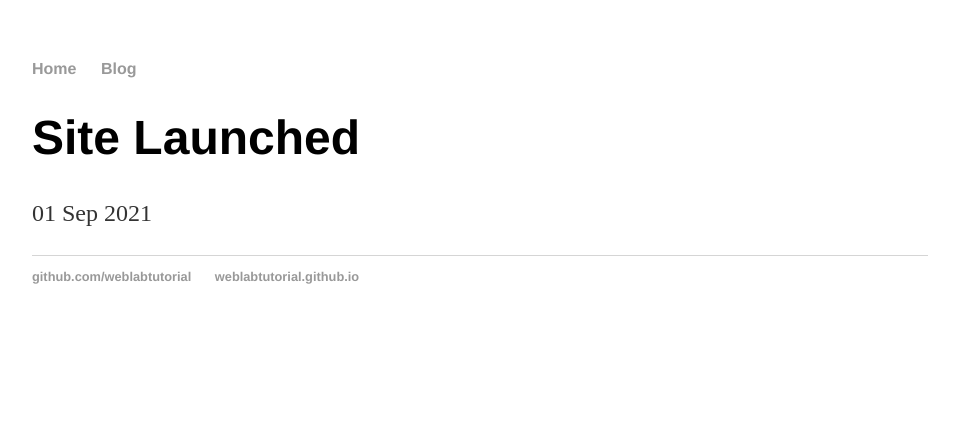
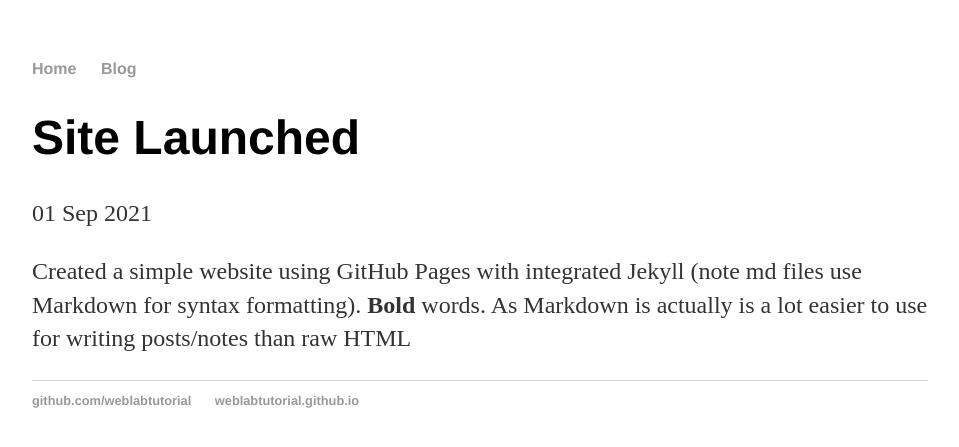
Before and after one commit to iam2001Irsa/labsheet.github.io, a Jekyll site: the page built from _posts/2021-09-01-site-launched.md, in a window 1280 px wide. Shown: the top 447 px of the page, without its empty margins (160-1119 px from the left). Built offline with Jekyll 4.4.1, drawn with Linux system fonts in a browser that asks for light colours.

Commit message:
Update 2021-09-01-site-launched.md

```diff
--- a/_posts/2021-09-01-site-launched.md
+++ b/_posts/2021-09-01-site-launched.md
@@ -3,3 +3,6 @@
 title: "Site Launched "
 date: 2021-09-01
 ---
+Created a simple website using GitHub Pages with integrated Jekyll (note md files use Markdown for syntax
+formatting). **Bold** words. As Markdown is actually is a lot easier to use for writing posts/notes than raw
+HTML
```
